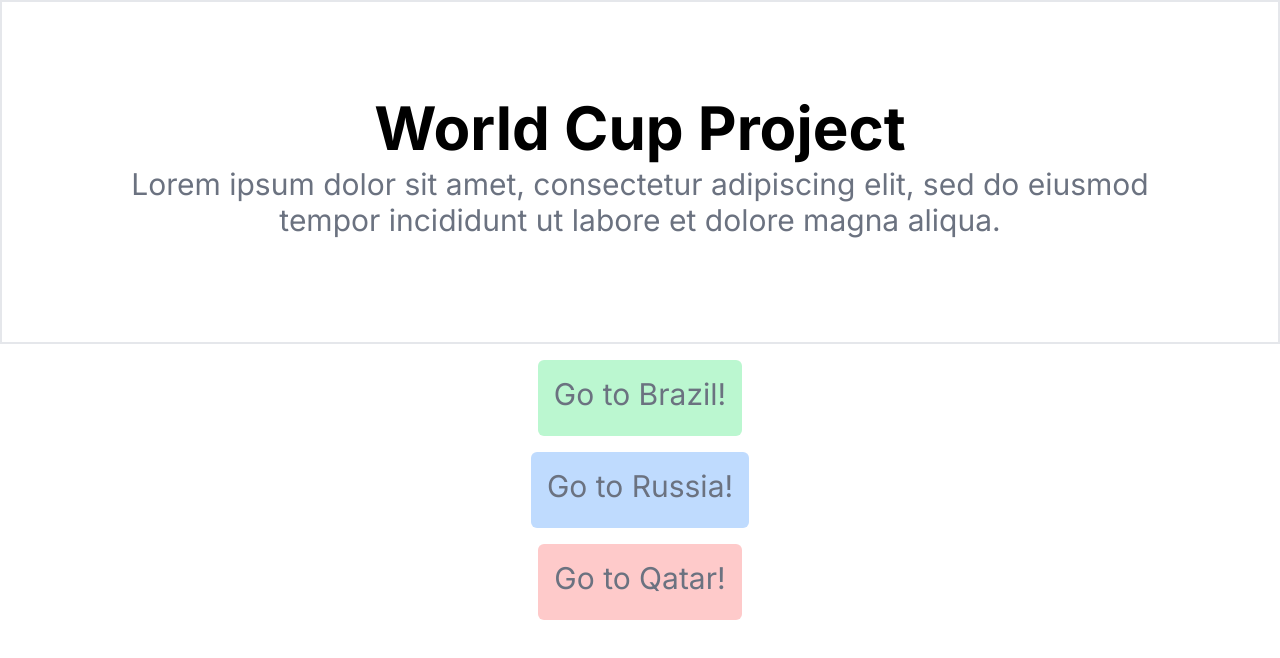
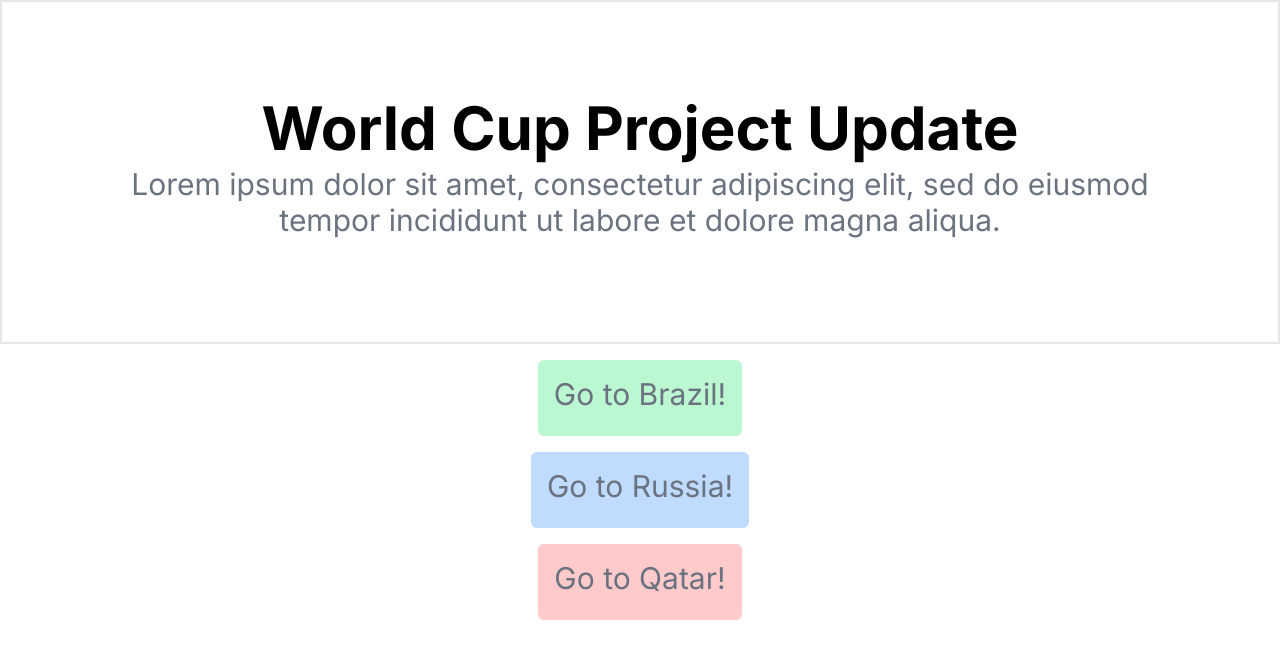
Before and after one commit to pcivita/world-cup-legacies-deployed, a Next.js app: page / in a window 1280 px wide. Shown: the top 658 px of the page. Built offline with nearby package versions, Linux system fonts and the light colour scheme.

Commit message:
Update page.js

```diff
--- a/src/app/page.js
+++ b/src/app/page.js
@@ -11,7 +11,7 @@ export default function Home() {
   return (
     <main className={`flex min-h-screen flex-col items-center gap-4`}>
       <div className="flex-col p-24 h-min border-2">
-        <h1 className="">World Cup Project</h1>
+        <h1 className="">World Cup Project Update</h1>
         <h2>
           Lorem ipsum dolor sit amet, consectetur adipiscing elit, sed do
           eiusmod tempor incididunt ut labore et dolore magna aliqua.
```
